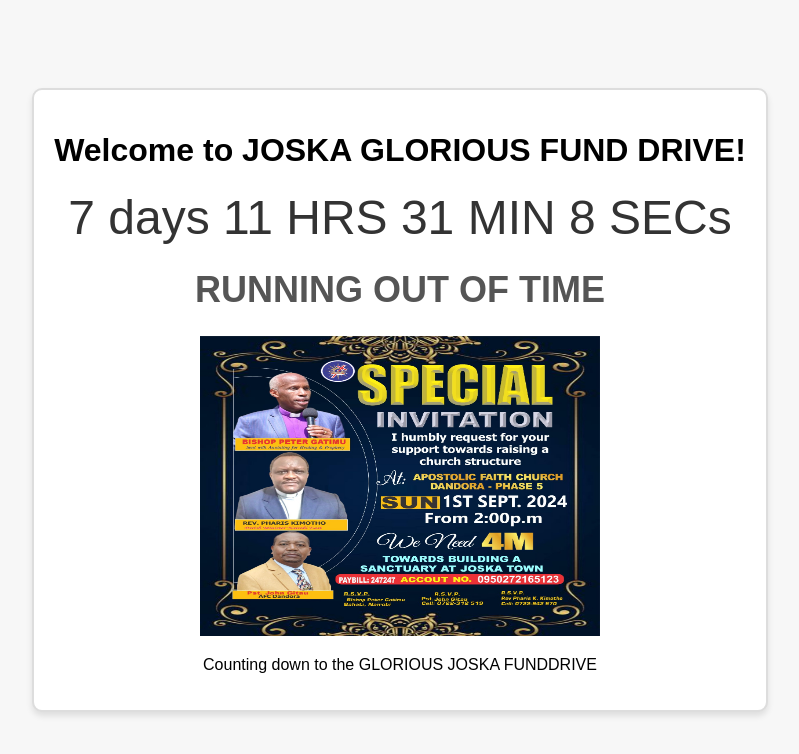
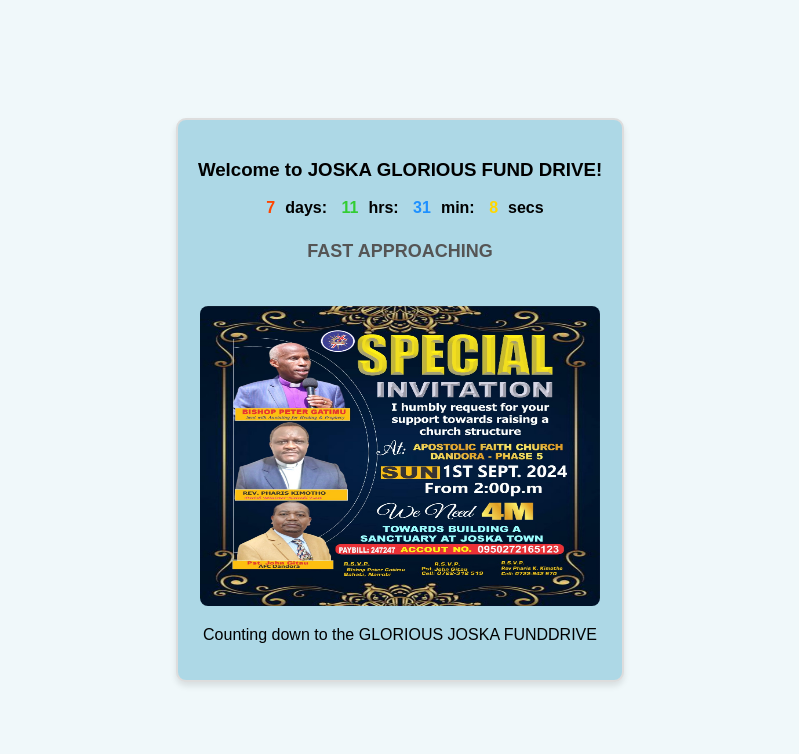
Before and after one commit to muigaijose/JOSKA_COUNTDOWN, a plain HTML site: page index.html in a window 1280 px wide. Shown: the whole page, without its empty margins (240-1039 px from the left). Drawn offline with Linux system fonts and the light colour scheme.

Commit message:
joska countdown

```diff
--- a/index.html
+++ b/index.html
@@ -16,42 +16,83 @@
             align-items: center;
             height: 100vh;
             margin: 0;
-            background-color: #f7f7f7;
+            background-color: #add8e62c;
         }
 
         .countdown {
             text-align: center;
-            background: #fff;
+            background-color: #add8e6;
             border: 2px solid #ddd;
             padding: 20px;
             border-radius: 10px;
             box-shadow: 0 4px 6px rgba(0, 0, 0, 0.1);
         }
 
+        .time-container {
+            display: flex;
+            display: flex;
+            justify-content: center;
+            align-items: center;
+            font-size: 100px;
+            font-weight: bold;
+            border: 2px solid #333333;
+            padding: 20px;
+            border-radius: 8px;
+            background-color: #add8e6; /* Light blue background */
+            flex-direction: column;
+            color: #333; /* Optional: Set text color to contrast with background */
+        }
         .time {
-            font-size: 48px;
-            color: #333;
-            background-image: -moz-element();
+            font-weight: bold;
+            margin: 0 10px;
+        }
+
+
+        /* Coloring individual countdown values */
+        #days {
+            color: #FF4500; /* Orange-Red for days */
+        }
+
+        #hours {
+            color: #32CD32; /* LimeGreen for hours */
+        }
+
+        #minutes {
+            color: #1E90FF; /* DodgerBlue for minutes */
+        }
+
+        #seconds {
+            color: #FFD700; /* Gold for seconds */
         }
 
         .label {
             font-size: 18px;
             color: #555;
         }
+
+        img {
+            margin-top: 20px;
+            border-radius: 8px;
+        }
     </style>
 </head>
 <body>
-<div class="countdown">
-    <h1>Welcome to JOSKA GLORIOUS FUND DRIVE!</h1>
-    <div class="time" id="days">0</div>
-    <div class="label"><H1>RUNNING OUT OF TIME</H1></div>
+<div class="countdown"> <aria-live="polite">
+    <h3>Welcome to JOSKA GLORIOUS FUND DRIVE!</h3>
+    <div class="time container">
+        <span class="time" id="days">0</span>days:
+        <span class="time" id="hours">0</span>hrs:
+        <span class="time" id="minutes">0</span>min:
+        <span class="time" id="seconds">0</span>secs
+    </div>
+    <div class="label"><H4>FAST APPROACHING</H4></div>
     <img src="image.jpg" alt="JOSKA Countdown" width="400" height="300">
     <p>Counting down to the GLORIOUS JOSKA FUNDDRIVE
         </p>
 </div>
 <script>
     // Set the date for the countdown
-    const targetDate = new Date("September 1, 2024").getTime();
+    const targetDate = new Date("2024-09-01T00:00:00").getTime();
 
     // Update the countdown every second
     const countdown = setInterval(function() {
@@ -65,13 +106,19 @@
         const seconds = Math.floor((distance % (1000 * 60)) / 1000);
 
         // Display the result
-        document.getElementById("days").innerHTML = `${days} days ${hours} HRS ${minutes} MIN ${seconds} SECs`;
-
+        document.getElementById("days").innerHTML = days;
+        document.getElementById("hours").innerHTML = hours;
+        document.getElementById("minutes").innerHTML = minutes;
+        document.getElementById("seconds").innerHTML = seconds;
 
         // If the countdown is finished
         if (distance < 0) {
             clearInterval(countdown);
-            document.getElementById("days").innerHTML = "EXPIRED";
+            document.getElementById("days").innerHTML = "0";
+            document.getElementById("hours").innerHTML = "0";
+            document.getElementById("minutes").innerHTML = "0";
+            document.getElementById("seconds").innerHTML = "0";
+            document.querySelector(".time-container").innerHTML = "EXPIRED";
         }
     }, 1000);
 </script>
```
